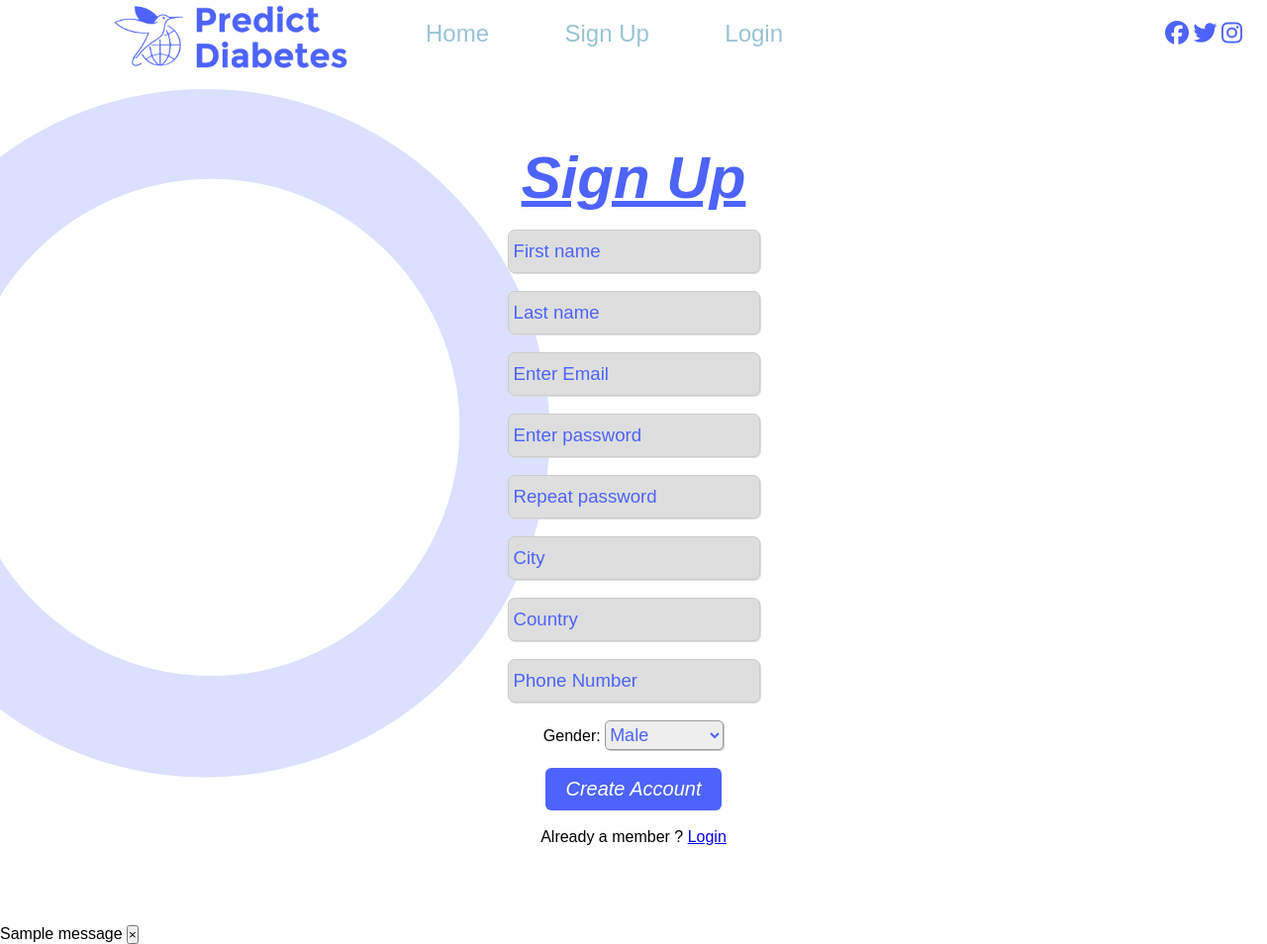
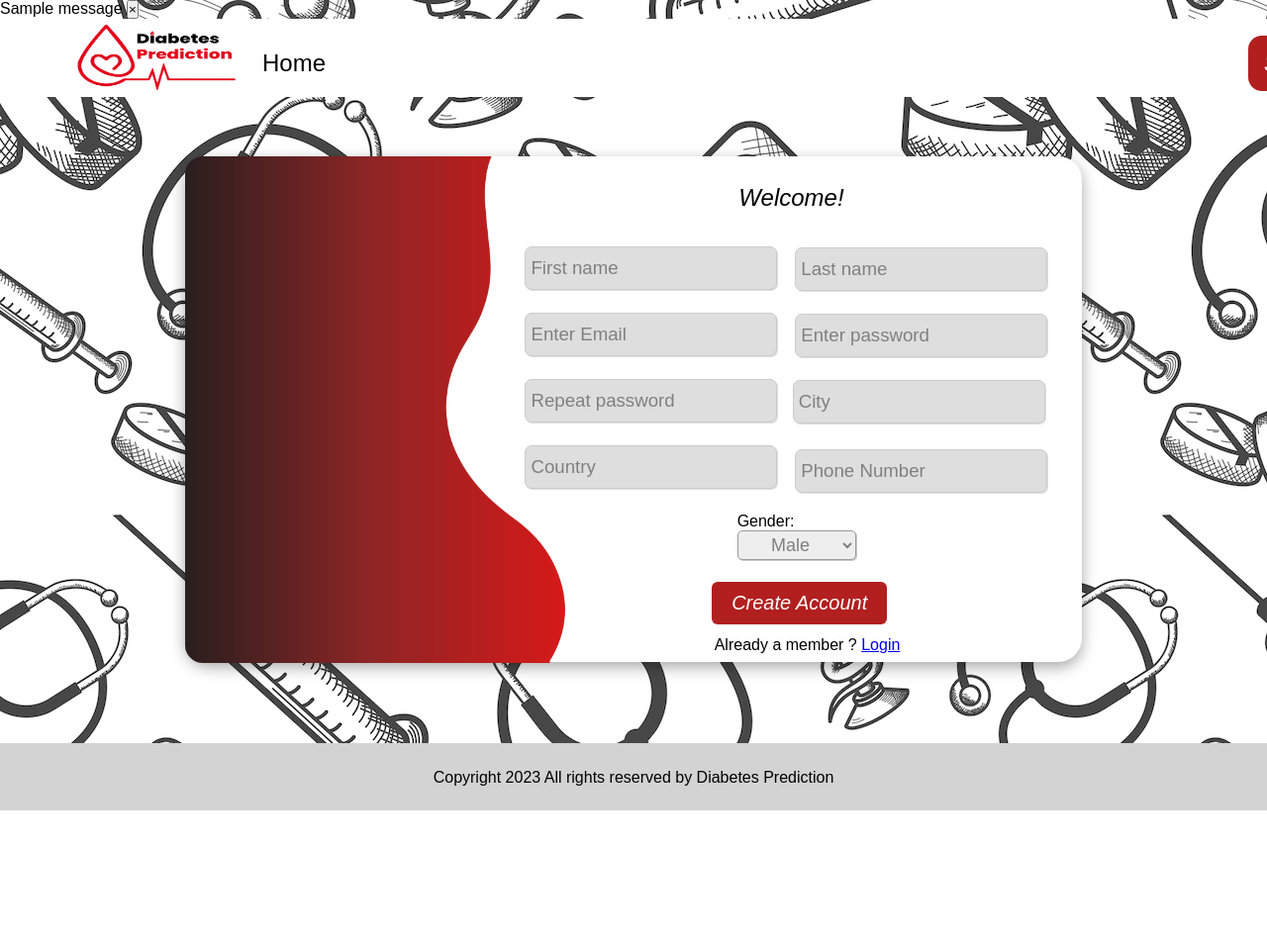
Before and after one commit to youssefkhaled20190/Diabetes-prediction-system, a Flask app: page /signup in a window 1280 px wide. Shown: the whole page at 99% size. After the commit the page ends 819 px from the top, so only its background shows below. Run offline with Flask 3, Linux system fonts and the light colour scheme; tables that the repository leaves empty hold one stand-in row (values such as "Sample post"); one stand-in notice (Sample message) is shown; parts of the project's set-up code (start-up, migrations or seed data) failed here and were passed over; some libraries are stand-ins or nearby versions.

Commit message:
base,login,signup changes

```diff
--- a/website/static/css/main.css
+++ b/website/static/css/main.css
@@ -24,11 +24,11 @@ height: 100vh;
 
 .site-header {
   grid-area: header;
-  background-color:white;
+  background-color: white;
   margin: 0%;
   padding: 0%;
   width: 100%;
-  height: 75px;
+  height: 79px;
   position: sticky;
   top: 0;
   left: 0;
@@ -40,14 +40,16 @@ height: 100vh;
 
 .site-header .logo {
   float: left;
-  width: 30%;
+  width: 15%;
+  height: 77px;
 }
 
 .site-header .logo img{
-
-  height: 80px;
+  margin-top: -29px;
+  height: 136px;
   float: left;
-  padding-left: 30%;
+  padding-left: 34%;
+  width: 251px;
 }
 
 .site-nav {
@@ -61,19 +63,47 @@ overflow: hidden;
 .site-nav ul {
   list-style-type: none;
   margin: 0;
-  padding: 0;
+  padding: 17px;
 }
 
 
 .site-nav li {
   display: inline-block;
   margin: 0 10px;
-    padding-left: 20px;
+  padding-left: 30px;
 
+}
+.reg{
+
+  float: right;
+  text-align: center;
+  background-color: #B21F1F;
+    color: white;
+    font-family: Arial, Helvetica, sans-serif ;
+    font-style: italic;
+    font-size: 0px;
+    border: none;
+    border-radius: 14px;
+    width: 103px;
+    cursor: pointer;
+}
+.logout-button{
+  float: right;
+  text-align: center;
+  background-color: #B21F1F;
+    color: white;
+    font-family: Arial, Helvetica, sans-serif ;
+    font-style: italic;
+    font-size: 1px;
+    border: none;
+    border-radius: 14px;
+    width: 103px;
+    cursor: pointer;
+    margin-right: 2%;
 }
 
 .site-nav a {
-  color: #99c3d4;
+  color: white;
   display: flex;
   gap: 2rem;
   text-align: center;
@@ -186,33 +229,34 @@ transition: height 0.2s cubic-bezier(0.175, 0.885, 0.32, 1.275);
 
 
 
-/*
   .site-footer{
     grid-area: footer;
     width: auto;
-    height: auto;
+    height: 68px;
     clear: both;
     margin-top:0%;
-  }
-  .site-footer img{
-    padding-top: 3px;
-   width:auto;
-    height: auto;
-  float: left;
-  margin-top: auto;
-  margin-bottom: 0px;
-  }
-  .site-footer .help{
-    padding-top: 3px;
-    color:#4D63FB;
-    float: right;
-    position: relative;
-    left: -60px;
-    bottom: -60px;
-    font-family: Arial, Helvetica, sans-serif ;
-    font-style: italic;
-    font-size: 25px;
-    font-weight: bold;
+    background-color:lightgray;
   }
 
-*/
+
+
+#scroll-up-btn {
+  display: none;
+  position: fixed;
+  bottom: 20px;
+  right: 30px;
+  z-index: 99;
+  font-size: 18px;
+  border: none;
+  outline: none;
+  background-color: #4D63FB;
+  color: white;
+  cursor: pointer;
+  padding: 15px;
+  border-radius: 50%;
+  box-shadow: 0 2px 5px rgba(0, 0, 0, 0.3);
+}
+
+#scroll-up-btn:hover {
+  background-color: #555;
+}
--- a/website/static/css/signup.css
+++ b/website/static/css/signup.css
@@ -1,37 +1,49 @@
 /* start form */
 
+body{
+  background-image: url("../seamless-background-medical-items_1284-3691.webp");
+  background-position: inherit;
 
-.signup-container .signUp u {
-  color:#4D63FB;
-  font-family: Arial, Helvetica, sans-serif ;
-  font-style: italic;
-  font-size: 60px;
-  font-weight: bold;
 }
 
 .signup-container {
-  max-width: 500px;
+  width: 906px;
   margin: 50px auto;
-  width: 50%;
-  height: 50%;
+  height: 511px;
+  border-radius: 24px;
   padding: 10px 10px 20px 10px;
-   text-align: center;
+  background-color: white;
+  box-shadow: rgba(0, 0, 0, 0.35) 0px 5px 15px;
 
 }
+
+
+.blob {
+  width: 330.5px;
+  height: 508.5px;
+  margin: 0;
+  margin-left: -10px;
+  margin-top: -10px;
+  padding: 0;
+  float: left;
+  border-radius: 24px;
+
+}
+
 main{
-
-    background-image:url('..//background-circle.png');
-    background-repeat: no-repeat;
 
 }
 
 
 ::placeholder {
-  color:#4d63fb;
+  color:grey;
   font-family: Arial, Helvetica, sans-serif ;
 
 }
 
+form{
+  margin-top: 8%;
+}
 input[type="text"],
 input[type="email"],
 input[type="password"] {
@@ -44,20 +56,40 @@ input[type="password"] {
     font-size:14pt;
     box-shadow: 1px 1px #dedede;
 }
+#lastname{
+  float: right;
+    margin-top: -19%;
+    margin-right: -32%;
+}
+#password1{
+  float: right;
+    margin-top: -19%;
+    margin-right: -32%;
+}
+#city{
+  float: right;
+    margin-top: -19%;
+    margin-right: -31%;
+}
+#phonenumber{
+  float: right;
+    margin-top: -18%;
+    margin-right: -32%;
+}
 
  .custom-select{
   width: 120px;
   height: 30px;
   border: 1px solid #999;
   font-size: 18px;
-  color: #4D63FB;
+  color:grey;
   background-color: #eee;
   border-radius: 5px;
   box-shadow: 1px 1px #ccc;
 }
 
 input[type="submit"] {
-  background-color:#4D63FB;
+  background-color:#B21F1F;
   color: white;
   font-family: Arial, Helvetica, sans-serif ;
   font-style: italic;
@@ -67,23 +99,51 @@ input[type="submit"] {
   border-radius: 6px;
   cursor: pointer;
 }
+.welcome-para{
+  margin-left: 62%;
+  font-size: x-large;
+  font-style: oblique;
+  margin-bottom: -4%;
+  margin-top: 2%;
+  margin-right: -15%;
+}
 
 /* Mobile styles */
 @media (max-width: 992px) {
 
   .signup-container {
     padding: 20px;
-    height:852px;
+    height: 512px;
+    margin-top: 119px;
+    width: 783px;
 
   }
-  .signup-container .signUp u{
-    width: 100%;
-    white-space: nowrap;
-    display:inline-block;
+  .welcome-para{
+    margin-left: 62%;
+    margin-bottom: 3%;
+    margin-top: 2%;
+    margin-right: -15%;
+  }
+
+  #lastname{
+    margin-top: -13%;
+  }
+  #password1{
+    margin-top: -13%;
+  }
+  #city{
+    margin-top: -13%;
+  }
+  #phonenumber{
+    margin-top: -13%;
   }
   .signUp {
     font-size: 24px;
     padding-top: 10%;
+  }
+  .signup-blob{
+    margin-left: -3%;
+margin-top: -3%;
   }
 
   form {
--- a/website/static/js/nav.js
+++ b/website/static/js/nav.js
@@ -19,3 +19,22 @@ function closeNavbarMenu(event) {
 }
 
 window.addEventListener('click', closeNavbarMenu);
+
+
+// Get the button element
+var scrollUpBtn = document.getElementById("scroll-up-btn");
+
+// When the user scrolls down 20px from the top of the document, show the button
+window.onscroll = function() {
+  if (document.body.scrollTop > 20 || document.documentElement.scrollTop > 20) {
+    scrollUpBtn.style.display = "block";
+  } else {
+    scrollUpBtn.style.display = "none";
+  }
+}
+
+// When the user clicks on the button, scroll to the top of the document
+scrollUpBtn.addEventListener("click", function() {
+  document.body.scrollTop = 0;
+  document.documentElement.scrollTop = 0;
+});
--- a/website/templates/base.html
+++ b/website/templates/base.html
@@ -3,23 +3,16 @@
 
 <head>
   <meta charset="UTF-8">
-  <link rel="icon" href="static/Logo_N-01.png" sizes="16x16 32x32">
+  <link rel="icon" href="../static/Draft Logo-03.png" sizes=" 32x32">
   <meta name="viewport" content="width=device-width, initial-scale=1">
   <link rel="stylesheet" href="https://cdnjs.cloudflare.com/ajax/libs/font-awesome/6.4.0/css/all.min.css"
    integrity="sha512-iecdLmaskl7CVkqkXNQ/ZH/XLlvWZOJyj7Yy7tcenmpD1ypASozpmT/E0iPtmFIB46ZmdtAc9eNBvH0H/ZpiBw=="
    crossorigin="anonymous" referrerpolicy="no-referrer" />
 
   <link rel="stylesheet" type="text/css" href="{{url_for('static' ,filename='css/main.css')}}" />
+
+  <link rel="stylesheet" href="https://cdnjs.cloudflare.com/ajax/libs/font-awesome/5.15.3/css/all.min.css" />
   <script src="https://kit.fontawesome.com/51a791caa3.js" crossorigin="anonymous"></script>
-
-
-
-  <!-- links for flash msg -->
-
-  <!-- <link rel="stylesheet" href="https://stackpath.bootstrapcdn.com/bootstrap/4.4.1/css/bootstrap.min.css"
-    integrity="sha384-Vkoo8x4CGsO3+Hhxv8T/Q5PaXtkKtu6ug5TOeNV6gBiFeWPGFN9MuhOf23Q9Ifjh" crossorigin="anonymous" />
-  <link rel="stylesheet" href="https://stackpath.bootstrapcdn.com/font-awesome/4.7.0/css/font-awesome.min.css"
-    crossorigin="anonymous" /> -->
 
   {% if custom_css%}
   <link rel="stylesheet" type="text/css" href="{{ url_for('static',filename='css/' +custom_css+'.css')}}">
@@ -30,35 +23,62 @@
 </head>
 
 <body>
+
+  {% with messages = get_flashed_messages(with_categories=true) %}
+  {% if messages %}
+    {% for category, message in messages %}
+      {% if category == 'error' %}
+        <div id="flash" class="alert alert-danger alert-dismissible fade show" role="alert">
+          {{ message }}
+          <button type="button" class="close flash-close" data-dismiss="alert" aria-label="Close">
+            <span aria-hidden="true">&times;</span>
+          </button>
+        </div>
+      {% else %}
+        <div class="alert alert-success alert-dismissible fade show" role="alert">
+          {{ message }}
+          <button type="button" class="close flash-close" data-dismiss="alert" aria-label="Close">
+            <span aria-hidden="true">&times;</span>
+          </button>
+        </div>
+      {% endif %}
+    {% endfor %}
+    <script>
+      document.querySelectorAll('.flash-close').forEach(function (button) {
+        button.addEventListener('click', function () {
+          this.parentElement.remove();
+        });
+      });
+    </script>
+  {% endif %}
+{% endwith %}
+
+
   <div class="container">
+
   <header class=" child site-header">
     <div class="logo">
-      <img src="static/Logo-01.png">
+      <img src="../static/1000210173-removebg-preview.png" alt="logo" >
     </div>
     <nav class=" child site-nav">
-      <ul>
 
-        <li><a href="/" >Home</a></li>
+<ul>
+        <li><a href="/" class="home" style="color: black;">Home</a></li>
 
 
         {% if user.is_authenticated %}
-        <li><a href="/form">Check Diabetes</a></li>
-        <li><a href="/doctors">Doctors</a></li>
-        <li><a href="/dietandprecautions">Diet</a></li>
-        <li><a href="/logout">Logout</a></li>
-        {% else %}
-        <li><a href="/signup">Sign Up</a></li>
-        <li><a href="/login">Login</a></li>
-        {% endif %}
+        <li><a href="/form" style="color: black;">Check Diabetes</a></li>
+        <li><a href="/doctors" style="color: black;">Doctors</a></li>
+        <li><a href="/dietandprecautions" style="color: black;">Diet</a></li>
       </ul>
 
-      <div class="icons">
-        <i class="fa-brands fa-facebook fa-xl" style="color: #4d63fb;"></i>
+        <button class="logout-button"><a href="/logout">Logout</a></button>
 
-        <i class="fa-brands fa-twitter fa-xl" style="color: #4d63fb;"></i>
+        {% else %}
+        <button class="reg" style="margin-right: -228%;"><a href="/signup" style="text-align: center;">SignUp</a></button>
+        <button class="reg" style="margin-right: -261%;"><a href="/login"  style="text-align: center;">Login</a></button>
+        {% endif %}
 
-        <i class="fa-brands fa-instagram fa-xl" style="color: #4d63fb;"></i>
-      </div>
 
       <div class="toggle_btn">
         <i class="fa-solid fa-bars fa-sm"></i>
@@ -85,34 +105,10 @@
             <li><a href="/login">Login</a></li>
             {% endif %}
           </ul>
-
-          <div class="icons_d">
-            <i class="fa-brands fa-facebook fa-xl" style="color: #4d63fb; padding-left: 66px;"></i>
-
-            <i class="fa-brands fa-twitter fa-xl" style="color: #4d63fb;padding-left: 32px;"></i>
-
-            <i class="fa-brands fa-instagram fa-xl" style="color: #4d63fb;"></i>
-          </div>
         </div>
     </nav>
   </header>
-  {% with messages = get_flashed_messages(with_categories=true) %} {% if
-  messages %} {% for category, message in messages %} {% if category ==
-  'error' %}
-  <div class="alert alert-danger alter-dismissable fade show" role="alert">
-    {{ message }}
-    <button type="button" class="close" data-dismiss="alert">
-      <span aria-hidden="true">&times;</span>
-    </button>
-  </div>
-  {% else %}
-  <div class="alert alert-success alter-dismissable fade show" role="alert">
-    {{ message }}
-    <button type="button" class="close" data-dismiss="alert">
-      <span aria-hidden="true">&times;</span>
-    </button>
-  </div>
-  {% endif %} {% endfor %} {% endif %} {% endwith %}
+
 
 
 
@@ -123,28 +119,22 @@
 
   </main>
 
-  <!--
+
+
+
+  <button id="scroll-up-btn" title="Back to top" style="background-color:#B21F1F">
+    <i class="fa fa-arrow-up" style="color: white;"></i>
+  </button>
+
+</footer>
+
+
   <footer class=" child site-footer">
-    <img src="static/1Artboard 1.png">
-    <div class="help">
-      <i class="fa-sharp fa-solid fa-circle-notch fa-xl " style="color: #4d63fb;"></i>
-      <u>HELP</u>
-          </div>
+<p style="text-align: center;margin-top: 2%;">Copyright 2023 All rights reserved by Diabetes Prediction </p>
 </footer>
--->
+
 </div>
 <script src="{{url_for('static' ,filename='js/nav.js')}}"></script>
-
-  <!-- <script src="https://code.jquery.com/jquery-3.2.1.slim.min.js"
-    integrity="sha384-KJ3o2DKtIkvYIK3UENzmM7KCkRr/rE9/Qpg6aAZGJwFDMVNA/GpGFF93hXpG5KkN"
-    crossorigin="anonymous"></script>
-  <script src="https://cdnjs.cloudflare.com/ajax/libs/popper.js/1.12.9/umd/popper.min.js"
-    integrity="sha384-ApNbgh9B+Y1QKtv3Rn7W3mgPxhU9K/ScQsAP7hUibX39j7fakFPskvXusvfa0b4Q"
-    crossorigin="anonymous"></script>
-  <script src="https://maxcdn.bootstrapcdn.com/bootstrap/4.0.0/js/bootstrap.min.js"
-    integrity="sha384-JZR6Spejh4U02d8jOt6vLEHfe/JQGiRRSQQxSfFWpi1MquVdAyjUar5+76PVCmYl"
-    crossorigin="anonymous"></script> -->
-
 </body>
 
 </html>
--- a/website/templates/signup.html
+++ b/website/templates/signup.html
@@ -4,36 +4,47 @@
 {% block content %}
 <!-- start signup-->
 <div class="signup-container">
-  <div class="signUp"><u>Sign Up</u></div><br>
-  <form method="POST">
-    <input type="text" id="firstname" name="First Name" placeholder="First name" required><br>
-    <br>
-    <input type="text" id="lastname" name="Last Name" placeholder="Last name" required><br>
-    <br>
-    <input type="email" id="email" name="email" placeholder="Enter Email" required><br>
-    <br>
-    <input type="password" id="password1" name="password1" placeholder="Enter password" required><br>
-    <br>
-    <input type="password" id="password2" name="password2" placeholder="Repeat password" required><br>
-    <br>
+  <div class="blob">
 
-    <input type="text" id="city" name="City" placeholder="City" required><br>
-    <br>
-    <input type="text" id="country" name="Country" placeholder="Country" required><br>
-    <br>
-    <input type="text" id="phonenumber" name="Phone Number" placeholder="Phone Number" required><br>
-    <br>
-    <label for="gender">Gender:</label>
-    <select class="custom-select" name="gender">
+    <img class="signup-blob" src="../static/Untitled-3-01-1.png" alt="blob" style="width: 664.5px;
+    height: 511.5px;
+    border-radius: 18px;">
+      </div>
+  <p class="welcome-para">Welcome!</p>
+  <form method="POST" style="float: right;margin-right: 12%;">
+    <input type="text" id="firstname" name="First Name" placeholder="First name" required style="margin-left: -75%;
+    margin-bottom: 2%;"><br>
+
+    <input type="text" id="lastname" name="Last Name" placeholder="Last name" required ><br>
+
+    <input type="email" id="email" name="email" placeholder="Enter Email" required style="margin-left: -75%;
+    margin-bottom: 2%;"><br>
+
+    <input type="password" id="password1" name="password1" placeholder="Enter password" required ><br>
+
+    <input type="password" id="password2" name="password2" placeholder="Repeat password" required style="margin-left: -75%;
+    margin-bottom: 2%;"><br>
+
+    <input type="text" id="city" name="City" placeholder="City" required ><br>
+
+    <input type="text" id="country" name="Country" placeholder="Country" required style="margin-left: -75%;
+    margin-bottom: 2%;"><br>
+    <input type="text" id="phonenumber" name="Phone Number" placeholder="Phone Number" required ><br>
+<div class="selectors " style="width: 123px;
+height: 52px;
+margin-left: 9%;">
+  <label for="gender">Gender:</label>
+    <select class="custom-select" name="gender" style="text-align: center;">
       <option value="male">Male</option>
       <option value="female">Female</option>
     </select>
+</div>
+<br>
+    <input type="submit" class="signin" value="Create Account" style="margin-left: -1%; ">
     <br>
     <br>
-    <input type="submit" class="signin" value="Create Account">
-    <br>
-    <br>
-    <p>Already a member ? <a href="login.html">Login</a> </p>
+    <p style="margin-top: -2%;
+    margin-left: 0%;">Already a member ? <a href="login.html">Login</a> </p>
   </form>
 </div>
 
```
Also changed, not shown: other parts of website/static/css/main.css (+31 -18 lines), website/static/css/login.css (+60 -28 lines), website/templates/login.html (+10 -5 lines), website/static/1000210173-removebg-preview.png (added), website/static/Untitled-3-01-1.png (added), website/static/Untitled-4.png (added), website/static/seamless-background-medical-items_1284-3691.webp (added).
